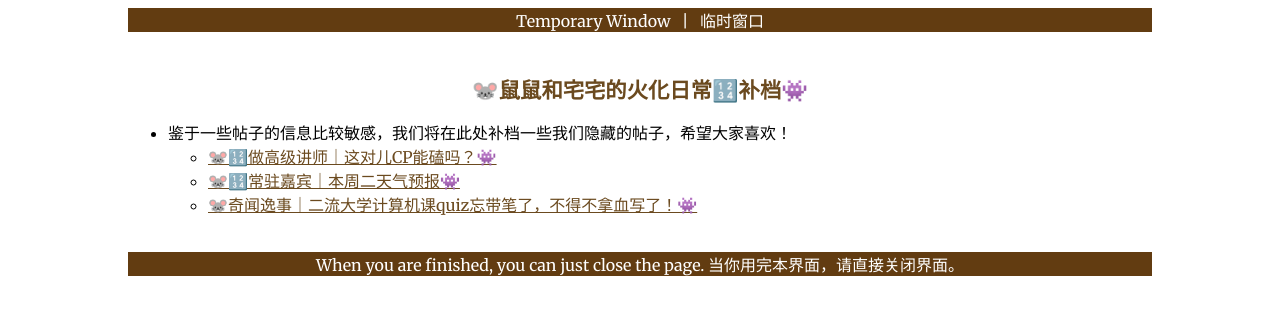
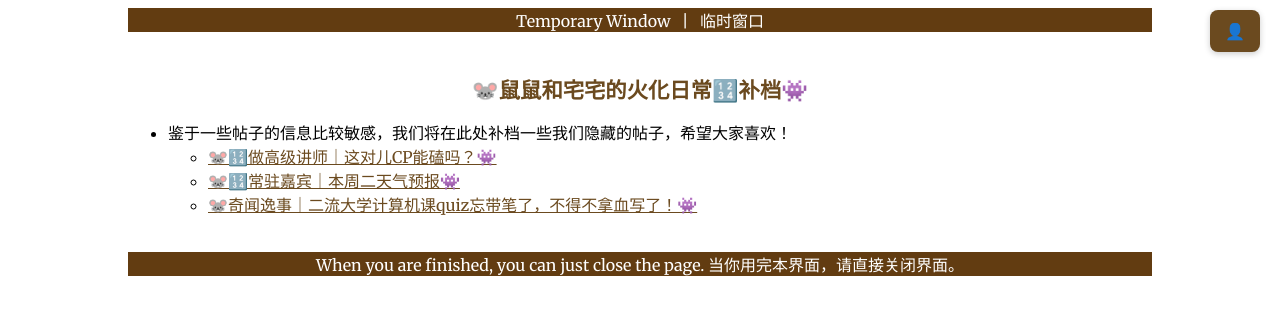
Before and after one commit to Bear-Resort/bear-resort.github.io, a Jekyll site: the page built from posts/intro.md, in a window 1280 px wide. Shown: the top 315 px of the page. Built offline with Jekyll 4.4.1, drawn with Linux system fonts in a browser that asks for light colours; our own code applies the rules of GitHub Pages for plain Markdown files.

Commit message:
user login api in prep

```diff
--- a/_layouts/default.html
+++ b/_layouts/default.html
@@ -21,6 +21,7 @@
   When you are finished, you can just close the page. 当你用完本界面，请直接关闭界面。
 </div>
 </div>
+<div id="login">👤</div>
 </body>
 
 <script>
--- a/assets/css/style.css
+++ b/assets/css/style.css
@@ -212,7 +212,7 @@ input:checked + .slider:before {
 #timer {
     position: fixed;
     top: 10px;
-    right: 20px;
+    left: 20px;
     background-color: #f7ed9f;
     padding: 10px 15px;
     border-radius: 8px;
@@ -221,6 +221,20 @@ input:checked + .slider:before {
     z-index: 1000;
 }
 
+#login {
+    position: fixed;
+    top: 10px;
+    right: 20px;
+    background-color: #6b4a1f;
+    color: #f7ed9f;
+    padding: 10px 15px;
+    border-radius: 8px;
+    font-weight: bold;
+    box-shadow: 0 2px 6px rgba(0,0,0,0.2);
+    z-index: 1000;
+}
+
+
 .exam-container {
     width: 80%; /* Or set to a specific pixel value, like 600px */
     max-width: 800px; /* Max width of the container */
```
